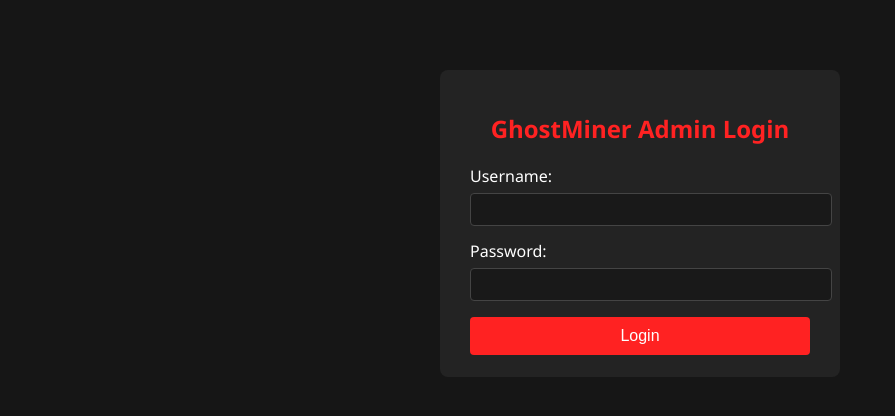
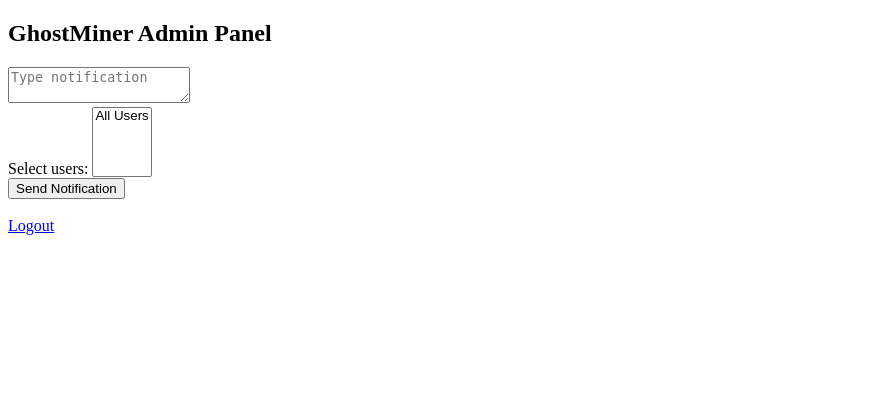
Before and after one commit to architech66/GhostMiner-API, a Flask app: template templates/admin_login.html in a window 1280 px wide. Shown: the top 416 px of the page, without its empty margins (0-895 px from the left). Run offline with Flask 3, Linux system fonts and the light colour scheme; the template is opened without the code that fills it, so the values that code supplies are empty.

Commit message:
Update admin_login.html

```diff
--- a/templates/admin_login.html
+++ b/templates/admin_login.html
@@ -1,28 +1,23 @@
 <!DOCTYPE html>
 <html>
 <head>
-    <title>GhostMiner Admin Login</title>
-    <style>
-        body { background: #161616; color: #fff; font-family: 'Segoe UI', sans-serif; }
-        .box { max-width: 340px; margin: 70px auto; padding: 22px 30px; background: #232323; border-radius: 8px; }
-        h2 { color: #FF2222; text-align: center; }
-        label { display: block; margin-top: 14px; }
-        input[type=text], input[type=password] { width: 100%; padding: 8px 10px; background: #191919; border: 1px solid #444; border-radius: 4px; color: #fff; margin-top: 6px;}
-        button { background: #FF2222; color: #fff; border: none; padding: 10px 0; margin-top: 16px; width: 100%; border-radius: 4px; font-size: 16px;}
-        .error { color: #ff5555; text-align: center;}
-    </style>
+    <title>GhostMiner Admin Panel</title>
 </head>
 <body>
-    <div class="box">
-        <h2>GhostMiner Admin Login</h2>
-        {% if error %}<div class="error">{{ error }}</div>{% endif %}
-        <form method="post">
-            <label>Username:</label>
-            <input type="text" name="username" required>
-            <label>Password:</label>
-            <input type="password" name="password" required>
-            <button type="submit">Login</button>
-        </form>
-    </div>
+    <h2>GhostMiner Admin Panel</h2>
+    <form method="post">
+        <textarea name="message" placeholder="Type notification"></textarea><br>
+        <label>Select users:</label>
+        <select name="users" multiple>
+            <option value="all">All Users</option>
+            {% for u in users %}
+                <option value="{{ u }}">{{ u }}</option>
+            {% endfor %}
+        </select><br>
+        <button type="submit">Send Notification</button>
+    </form>
+    {% if msg %}<p style="color:green">{{ msg }}</p>{% endif %}
+    <br>
+    <a href="{{ url_for('admin_logout') }}">Logout</a>
 </body>
 </html>
```
